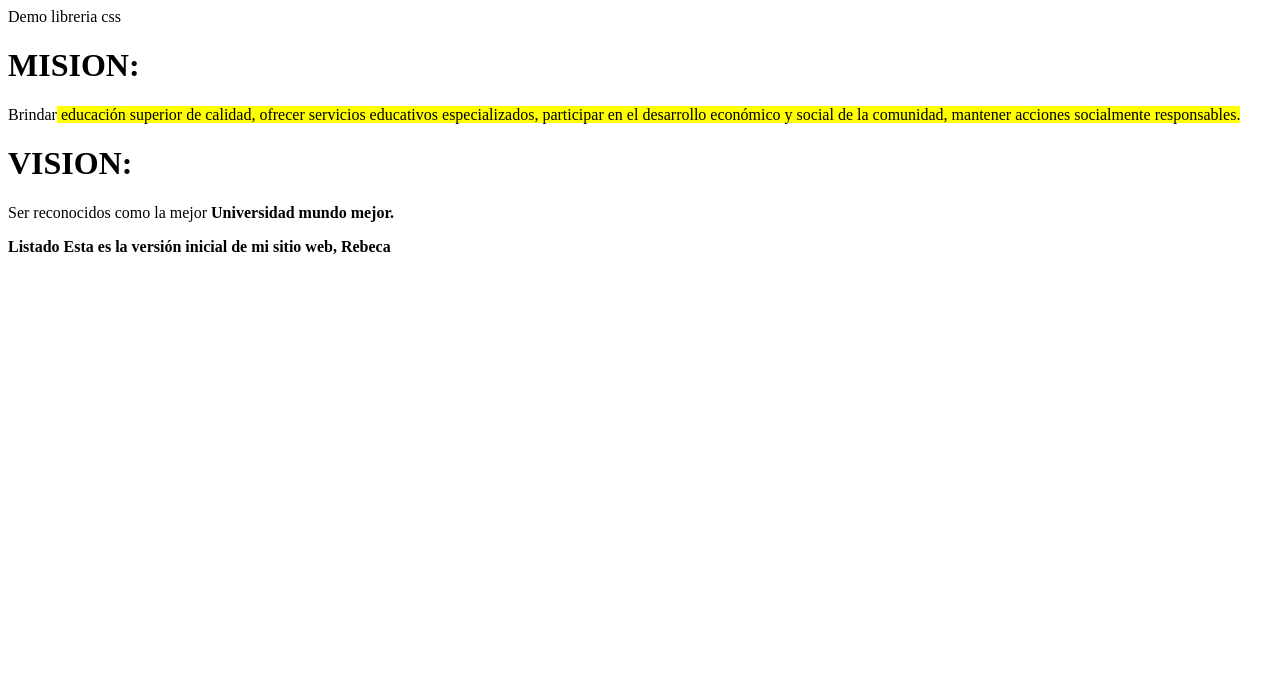
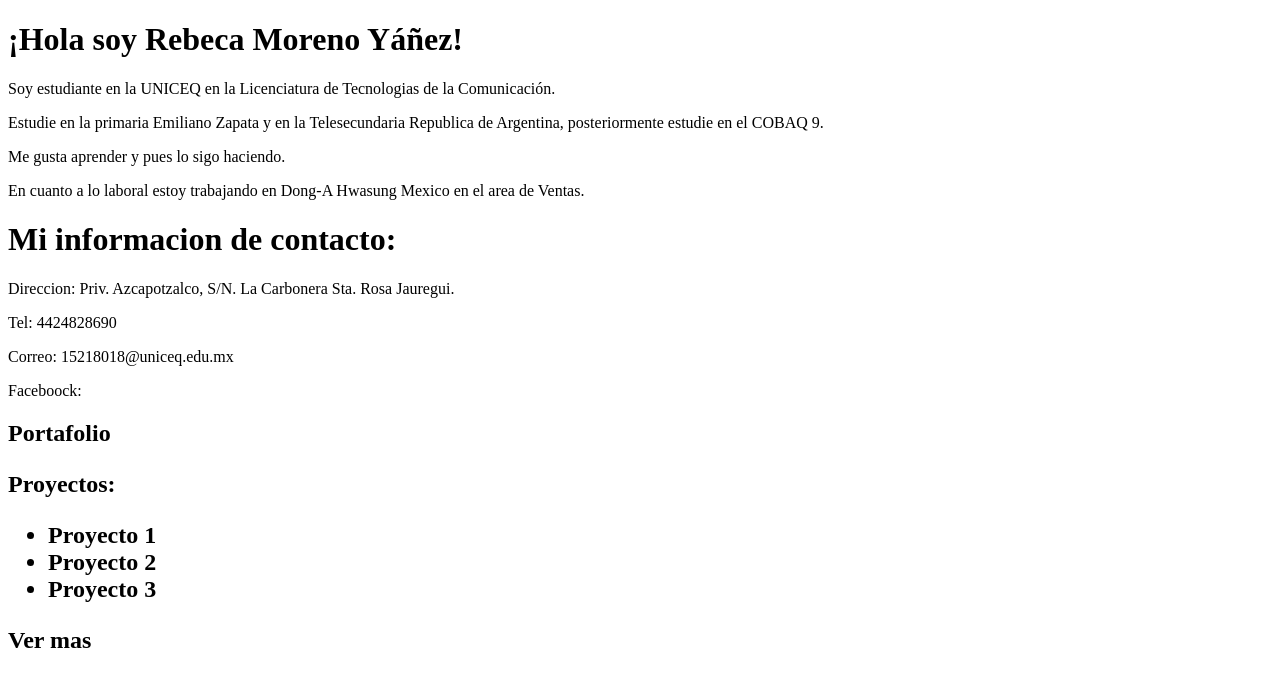
Before and after one commit to Rebeca-my/rebeca-my.github.com, a plain HTML site: page index.html in a window 1280 px wide. Drawn offline with Linux system fonts and the light colour scheme.

Commit message:
versiones simples

```diff
--- a/index.html
+++ b/index.html
@@ -4,26 +4,50 @@
 <meta name="viewport" content="width=device-width, initial-scale=1">
 <!--link rel="stylesheet" href="https://cdn.jsdelivr.net/npm/bulma@0.8.0/css/bulma.min.css"-->
         <meta charset="utf-8">
-        <title>Mi sitio Web</title> Demo libreria css</title>
+
+        <title>Este es mi sitio Web</title>
     </head>
-    <body>
-<h1>MISION:</h1>
-<p>
-Brindar<mark> educación superior de calidad, ofrecer servicios educativos especializados, participar en el
-desarrollo económico y social de la comunidad, mantener acciones socialmente responsables.
+
+<body class="container">
+
+<h1 class=”title is-h1”>¡Hola soy Rebeca Moreno Yáñez!</h1>
+
+ <p class="is-size-3">
+Soy estudiante en la UNICEQ en la Licenciatura de Tecnologias de la Comunicación.</p>
+Estudie en la primaria Emiliano Zapata y en la Telesecundaria Republica de Argentina, posteriormente estudie en el COBAQ 9.</p>
+Me gusta aprender y pues lo sigo haciendo.</p>
+En cuanto a lo laboral estoy trabajando en Dong-A Hwasung Mexico en el area de Ventas.
 </p>
 
-<h1>VISION:</h1>
-<p>
-Ser reconocidos como la mejor <strong>Universidad</strong< privada por su excelencia académica e innovación
-educativa, ofreciendo a su comunidad alternativas de superación profesional, formando seres
-humanos que con pasión construyan un<mark> mundo mejor.
+
+<h1 class=”title is-h1”>Mi informacion de contacto:</h1>
+ <p class="is-size-3">
+Direccion: Priv. Azcapotzalco, S/N. La Carbonera Sta. Rosa Jauregui.</p>
+Tel: 4424828690</p>
+Correo: 15218018@uniceq.edu.mx</p>
+Faceboock:
+
+
 </p>
 
-Listado
+<p class="is-size-3">
+<h2 class=”title is-h2”>
+  Portafolio
+</p>
 
+<p class="is-size-3">Proyectos: </p>
 
-        Esta es la versión inicial de mi sitio web, Rebeca
+<div class=”content”>
+<ul>
+    <li>Proyecto 1</li>
+    <li>Proyecto 2</li>
+    <li>Proyecto 3</li>
+</ul>
+</div>
+ </p>
+<a class=” button is-success”>Ver mas</a>
+</p>
+
 
 
     </body>
```
